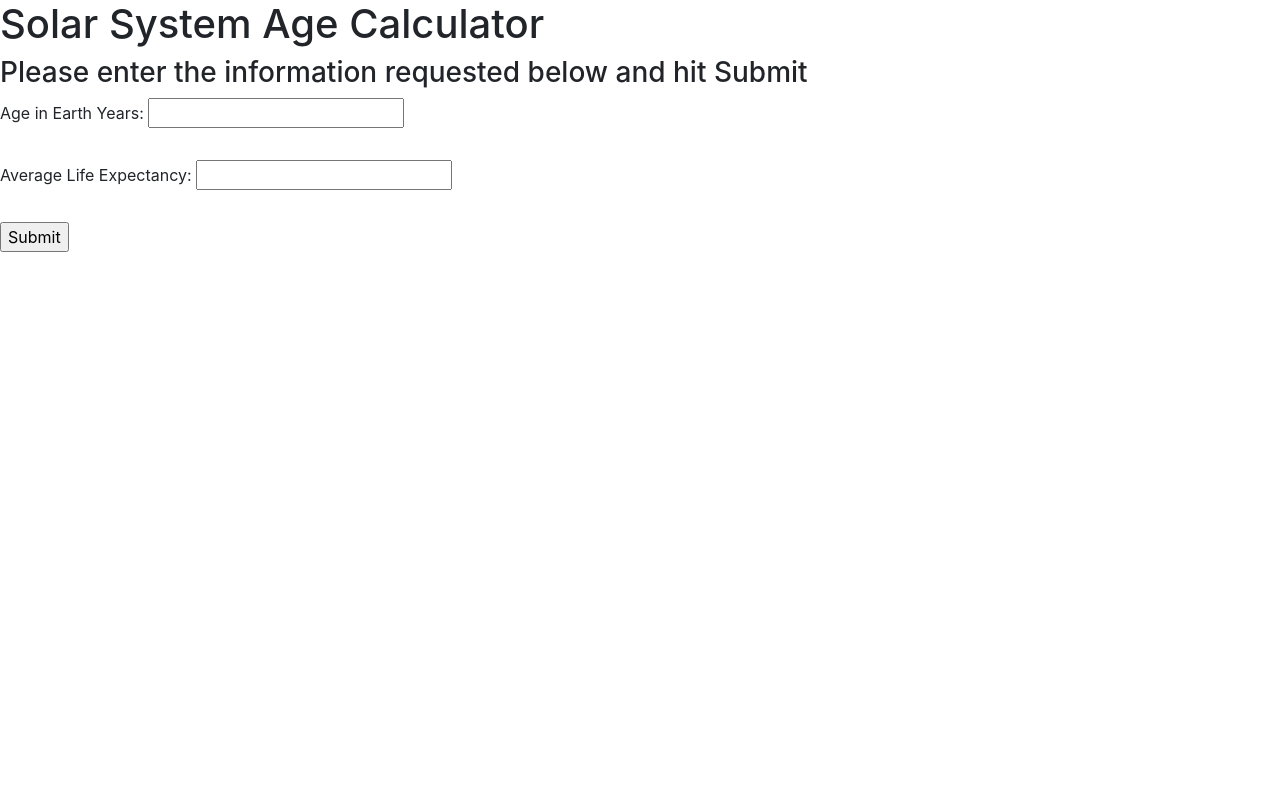
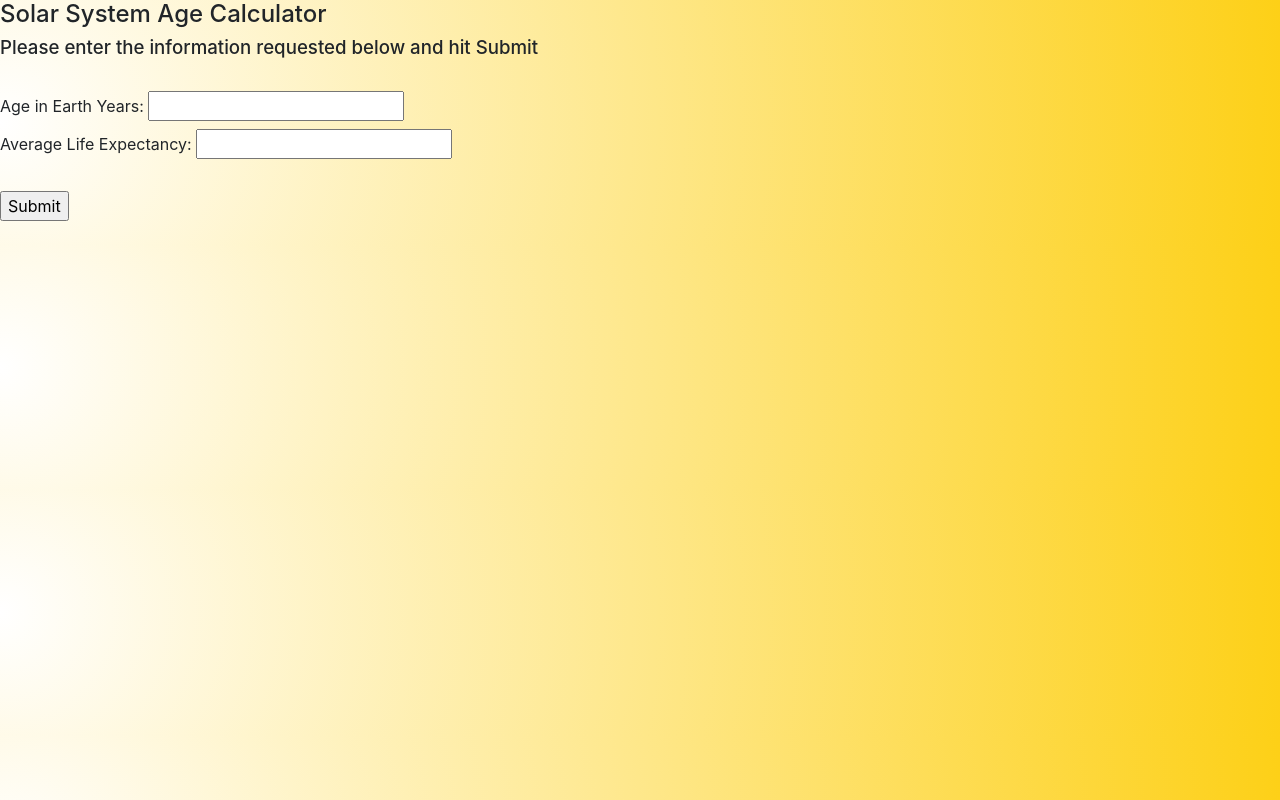
Before and after one commit to kentpmckinney/epi-age-calculator, a website built with webpack: page src/index.html in a window 1280 px wide. Built offline with nearby package versions, Linux system fonts and the light colour scheme.

Commit message:
add basic solar theme

```diff
--- a/src/index.html
+++ b/src/index.html
@@ -6,16 +6,18 @@
     <title>Age Calculator</title>
   </head>
   <body>
+    <div id='container'>
       <header>
         <h1>Solar System Age Calculator</h1>
         <h3>Please enter the information requested below and hit Submit</h3>
+        <div>&nbsp;</div>
       </header>
       <main>
         <form>
           <label for="age-earth-years">
             Age in Earth Years: <input id="age-earth-years" type="number">
           </label>
-        <div>&nbsp;</div>
+          <br>
           <label for="avg-life-expectancy">
             Average Life Expectancy: <input id="avg-life-expectancy">
           </label>
@@ -25,5 +27,6 @@
         <div>&nbsp;</div>
         <div id="results"></div>
       </main>
+    </div>
   </body>
 </html>
--- a/src/main.js
+++ b/src/main.js
@@ -3,6 +3,7 @@ import 'bootstrap';
 import 'bootstrap/dist/css/bootstrap.min.css';
 import { Age } from './age.js';
 import $ from 'jquery';
+import './style.css';
 
 /* Business Logic */
 let age;
--- a/src/style.css
+++ b/src/style.css
@@ -0,0 +1,12 @@
+body {
+  /* background-color: #FDD017; */
+  background: radial-gradient(circle at 0, #FFFFFF, #FDD017 100%);
+}
+
+h1 {
+  font-size: 18pt;
+}
+
+h3 {
+  font-size: 14pt;
+}
```
Also changed, not shown: README.md. Lines whose indentation alone changed are shown as unchanged.
